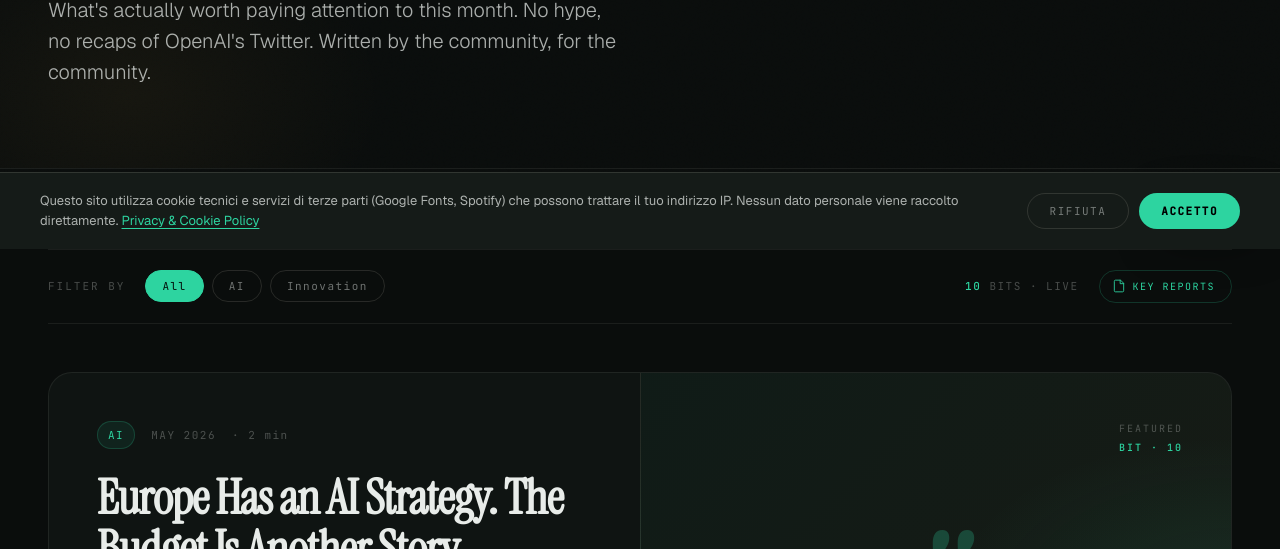
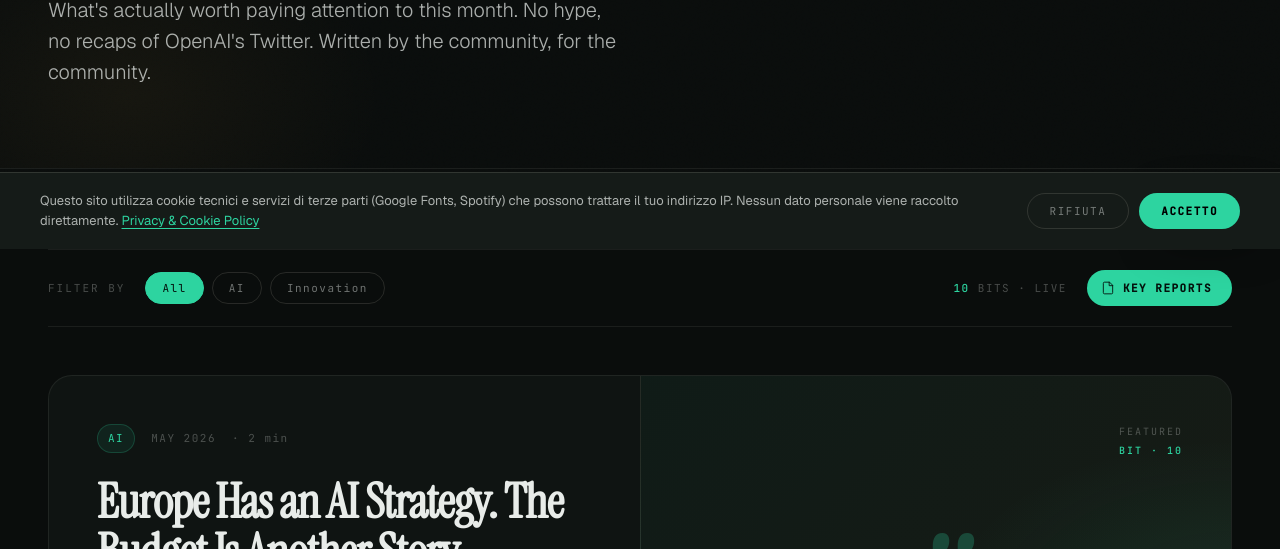
Before and after one commit to FavMat/nextgen-ita, a plain HTML site: page bits.html in a window 1280 px wide. Shown: the part 551-1100 px from the top of the page. Drawn offline with nearby package versions, Linux system fonts and the light colour scheme.

Commit message:
bits: KEY REPORTS button filled green, more visible

```diff
--- a/bits.html
+++ b/bits.html
@@ -186,16 +186,16 @@
 
     /* ── Key Reports ── */
     .reports-btn {
-      display: flex; align-items: center; gap: 7px;
-      padding: 8px 16px 8px 12px;
-      background: transparent; border: 1px solid var(--green-20);
+      display: flex; align-items: center; gap: 8px;
+      padding: 10px 20px 10px 14px;
+      background: var(--green); border: none;
       border-radius: 100px; cursor: pointer;
-      font-family: var(--f-mono); font-size: 10px; letter-spacing: 1.5px; text-transform: uppercase;
-      color: var(--green); text-decoration: none;
-      transition: background .2s, border-color .2s;
+      font-family: var(--f-mono); font-size: 11px; letter-spacing: 1.5px; text-transform: uppercase;
+      color: #04110c; font-weight: 600; text-decoration: none;
+      transition: opacity .2s;
       white-space: nowrap;
     }
-    .reports-btn:hover { background: var(--bg-2); border-color: var(--green); }
+    .reports-btn:hover { opacity: 0.85; }
     .reports-btn svg { width: 14px; height: 14px; flex-shrink: 0; }
     .resources-section { margin-bottom: 60px; }
     .resources-header { margin-bottom: 32px; }
```
